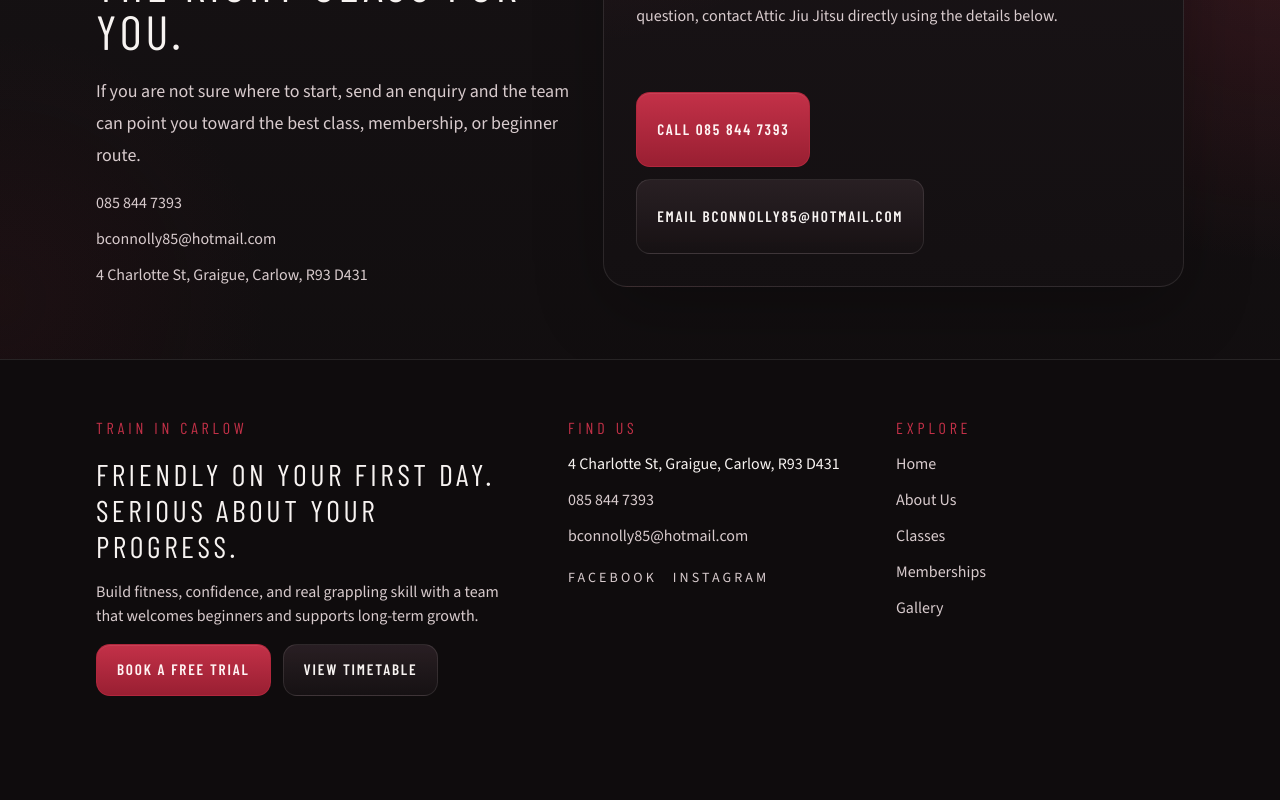
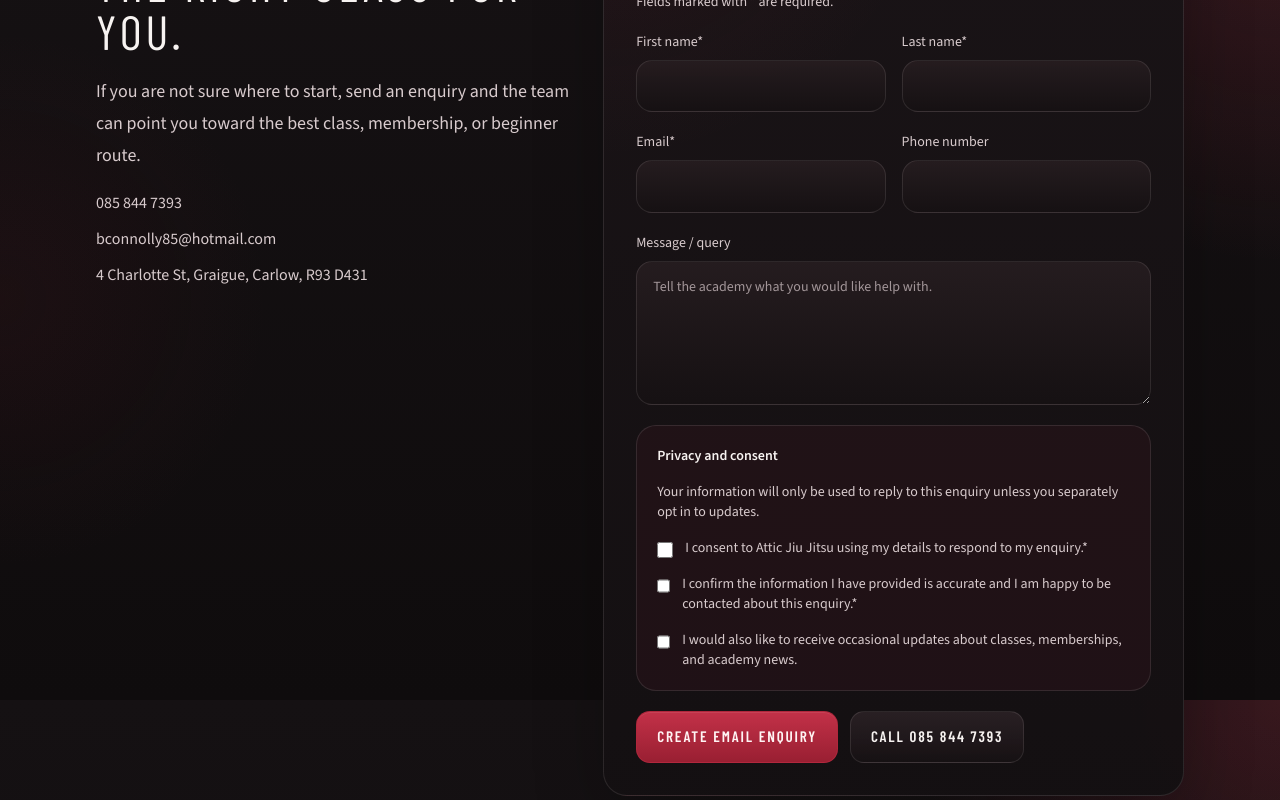
Before and after one commit to kyle278/attic-jiu-jitsu-website, a Next.js app: page / in a window 1280 px wide. Shown: the part 4900-5700 px from the top of the page. Before the commit the page ends 5652 px from the top, so only its background shows below. Built offline with nearby package versions, Linux system fonts and the light colour scheme.

Commit message:
Add GDPR-compliant contact form

```diff
--- a/src/components/contact-form.tsx
+++ b/src/components/contact-form.tsx
@@ -1,6 +1,51 @@
+"use client";
+
+import type { FormEvent } from "react";
+
+import { site } from "@/lib/site-data";
+
+function buildMailtoLink(formData: FormData) {
+  const firstName = String(formData.get("first_name") ?? "").trim();
+  const lastName = String(formData.get("last_name") ?? "").trim();
+  const email = String(formData.get("email") ?? "").trim();
+  const phone = String(formData.get("phone") ?? "").trim();
+  const message = String(formData.get("message") ?? "").trim();
+  const marketingConsent = formData.get("marketing_consent") === "yes" ? "Yes" : "No";
+
+  const subject = encodeURIComponent(`Website enquiry from ${firstName} ${lastName}`.trim());
+  const body = encodeURIComponent(
+    [
+      `First name: ${firstName}`,
+      `Last name: ${lastName}`,
+      `Email: ${email}`,
+      `Phone number: ${phone || "Not provided"}`,
+      `Marketing updates consent: ${marketingConsent}`,
+      "",
+      "Message / query:",
+      message || "Not provided",
+    ].join("\n"),
+  );
+
+  return `mailto:${site.email}?subject=${subject}&body=${body}`;
+}
+
 export function ContactForm() {
+  function handleSubmit(event: FormEvent<HTMLFormElement>) {
+    event.preventDefault();
+
+    const form = event.currentTarget;
+
+    if (!form.reportValidity()) {
+      return;
+    }
+
+    const mailtoLink = buildMailtoLink(new FormData(form));
+    window.location.href = mailtoLink;
+  }
+
   return (
-    <section id="trial-form" className="panel-dark grid gap-4 p-6 sm:p-8">
+    <form id="trial-form" className="panel-dark grid gap-5 p-6 sm:p-8" onSubmit={handleSubmit}>
+      <div className="space-y-3">
         <div>
           <p className="eyebrow">Get In Touch</p>
           <h3 className="font-heading text-3xl uppercase tracking-[0.12em] text-[color:var(--chalk)]">
@@ -8,16 +53,95 @@
           </h3>
         </div>
         <p className="text-base leading-7 text-[color:var(--fog)]">
-        This site no longer sends form submissions anywhere. To book a trial or ask a question, contact Attic Jiu Jitsu directly using the details below.
+          Fill out the form below and your device will open a draft email addressed to the academy.
         </p>
-      <div className="grid gap-3 text-base text-[color:var(--fog)]">
-        <a href="tel:+353858447393" className="button-primary w-full sm:w-fit">
-          Call 085 844 7393
-        </a>
-        <a href="mailto:bconnolly85@hotmail.com" className="button-secondary w-full sm:w-fit">
-          Email bconnolly85@hotmail.com
+        <p className="text-sm text-[color:var(--fog)]">Fields marked with * are required.</p>
+      </div>
+
+      <div className="grid gap-4 sm:grid-cols-2">
+        <label className="grid gap-2 text-sm text-[color:var(--fog)]">
+          First name*
+          <input className="field" name="first_name" autoComplete="given-name" required />
+        </label>
+        <label className="grid gap-2 text-sm text-[color:var(--fog)]">
+          Last name*
+          <input className="field" name="last_name" autoComplete="family-name" required />
+        </label>
+      </div>
+
+      <div className="grid gap-4 sm:grid-cols-2">
+        <label className="grid gap-2 text-sm text-[color:var(--fog)]">
+          Email*
+          <input className="field" name="email" type="email" autoComplete="email" required />
+        </label>
+        <label className="grid gap-2 text-sm text-[color:var(--fog)]">
+          Phone number
+          <input className="field" name="phone" type="tel" autoComplete="tel" />
+        </label>
+      </div>
+
+      <label className="grid gap-2 text-sm text-[color:var(--fog)]">
+        Message / query
+        <textarea
+          className="field min-h-36 resize-y"
+          name="message"
+          placeholder="Tell the academy what you would like help with."
+        />
+      </label>
+
+      <div className="grid gap-4 rounded-[20px] border border-white/10 bg-[rgba(63,24,32,0.28)] p-5 text-sm text-[color:var(--fog)]">
+        <p className="font-semibold text-[color:var(--chalk)]">Privacy and consent</p>
+        <p>
+          Your information will only be used to reply to this enquiry unless you separately opt in to
+          updates.
+        </p>
+
+        <label className="flex items-start gap-3">
+          <input
+            className="mt-1 h-4 w-4 accent-[color:var(--bronze)]"
+            name="privacy_consent"
+            type="checkbox"
+            required
+          />
+          <span>
+            I consent to Attic Jiu Jitsu using my details to respond to my enquiry.*
+          </span>
+        </label>
+
+        <label className="flex items-start gap-3">
+          <input
+            className="mt-1 h-4 w-4 accent-[color:var(--bronze)]"
+            name="accuracy_confirmation"
+            type="checkbox"
+            required
+          />
+          <span>
+            I confirm the information I have provided is accurate and I am happy to be contacted about
+            this enquiry.*
+          </span>
+        </label>
+
+        <label className="flex items-start gap-3">
+          <input
+            className="mt-1 h-4 w-4 accent-[color:var(--bronze)]"
+            name="marketing_consent"
+            type="checkbox"
+            value="yes"
+          />
+          <span>
+            I would also like to receive occasional updates about classes, memberships, and academy news.
+          </span>
+        </label>
+      </div>
+
+      <div className="flex flex-wrap gap-3">
+        <button type="submit" className="button-primary w-full sm:w-fit">
+          Create Email Enquiry
+        </button>
+        <a href={site.phoneHref} className="button-secondary w-full sm:w-fit">
+          Call {site.phone}
         </a>
       </div>
-    </section>
+    </form>
   );
 }
```
Lines whose indentation alone changed are shown as unchanged.
